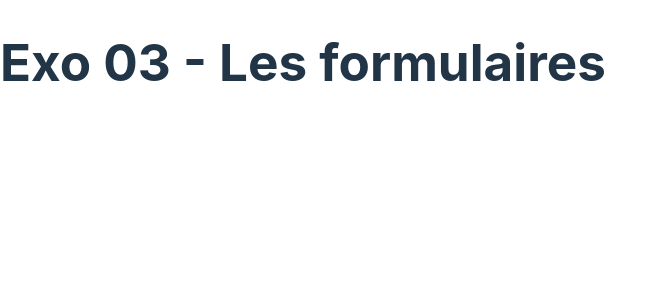
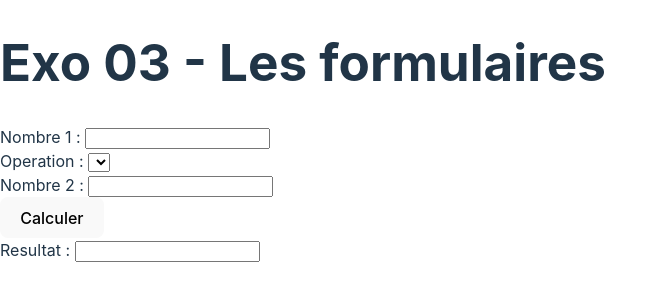
Before and after one commit to Formation-JS/BXL_FE2024_React_Exo04, a React (Vite) app: page / in a window 1280 px wide. Shown: the top 300 px of the page, without its empty margins (0-666 px from the left). Built offline with nearby package versions, Linux system fonts and the light colour scheme.

Commit message:
Component Calculatrice 🧂

```diff
--- a/src/App.jsx
+++ b/src/App.jsx
@@ -1,10 +1,12 @@
 import './App.css'
+import Calculatrice from './components/Calculatrice/Calculatrice';
 
 function App() {
 
   return (
     <>
       <h1>Exo 03 - Les formulaires</h1>
+      <Calculatrice />
     </>
   )
 }
--- /dev/null
+++ b/src/components/Calculatrice/Calculatrice.jsx
@@ -0,0 +1,34 @@
+const Calculatrice = () => {
+
+    return (
+        <form>
+            <div>
+                <label htmlFor="">Nombre 1 : </label>
+                <input id="" type="text" />
+            </div>
+            <div>
+                <label htmlFor="">Operation : </label>
+                <select id="">
+                    <options></options>
+                    <options></options>
+                    <options></options>
+                    <options></options>
+                    <options></options>
+                </select>
+            </div>
+            <div>
+                <label htmlFor="">Nombre 2 : </label>
+                <input id="" type="text" />
+            </div>
+            <div>
+                <button type="submit">Calculer</button>
+            </div>
+            <div>
+                <label htmlFor="">Resultat : </label>
+                <input id="" type="text" />
+            </div>
+        </form>
+    );
+};
+
+export default Calculatrice;
```
